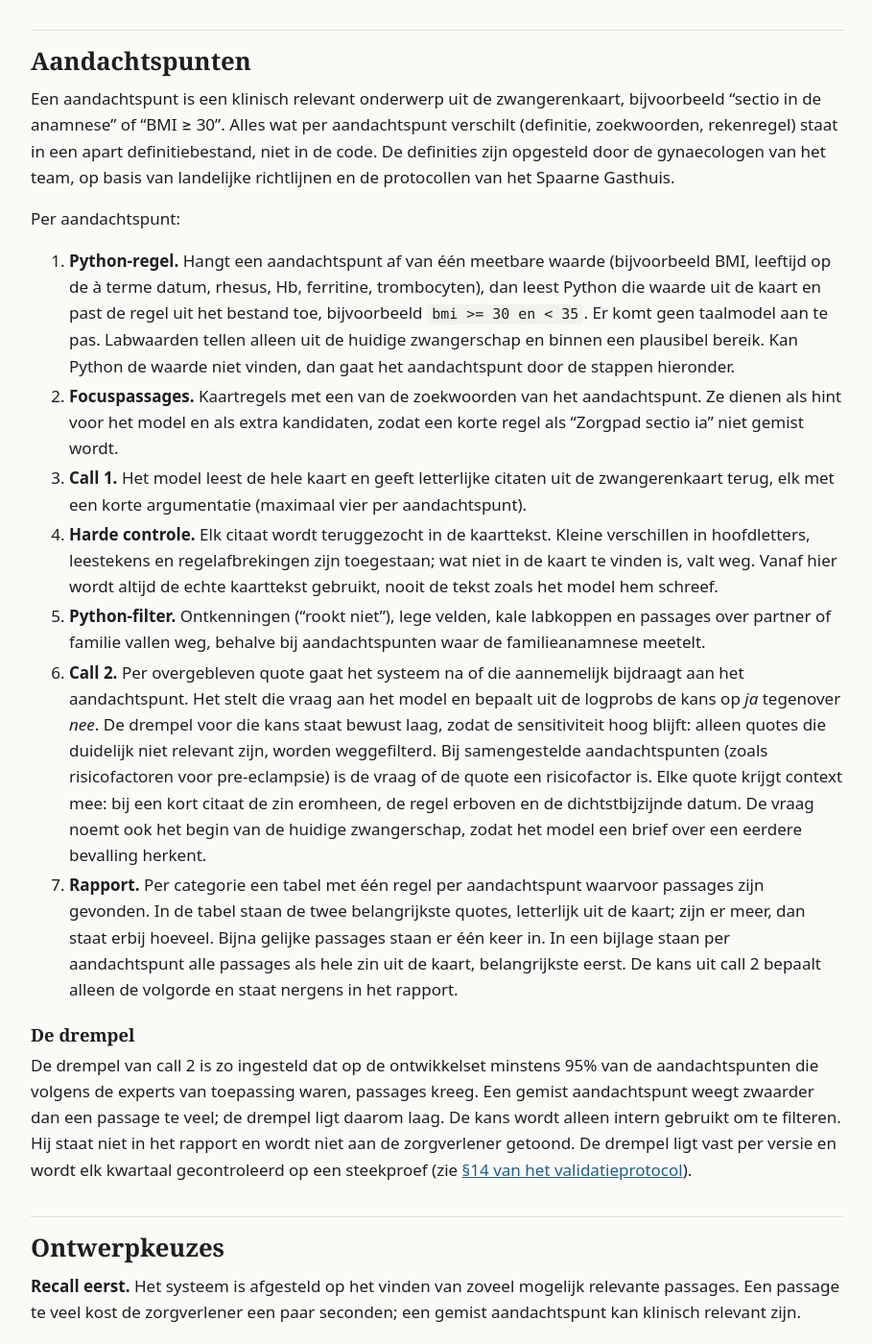
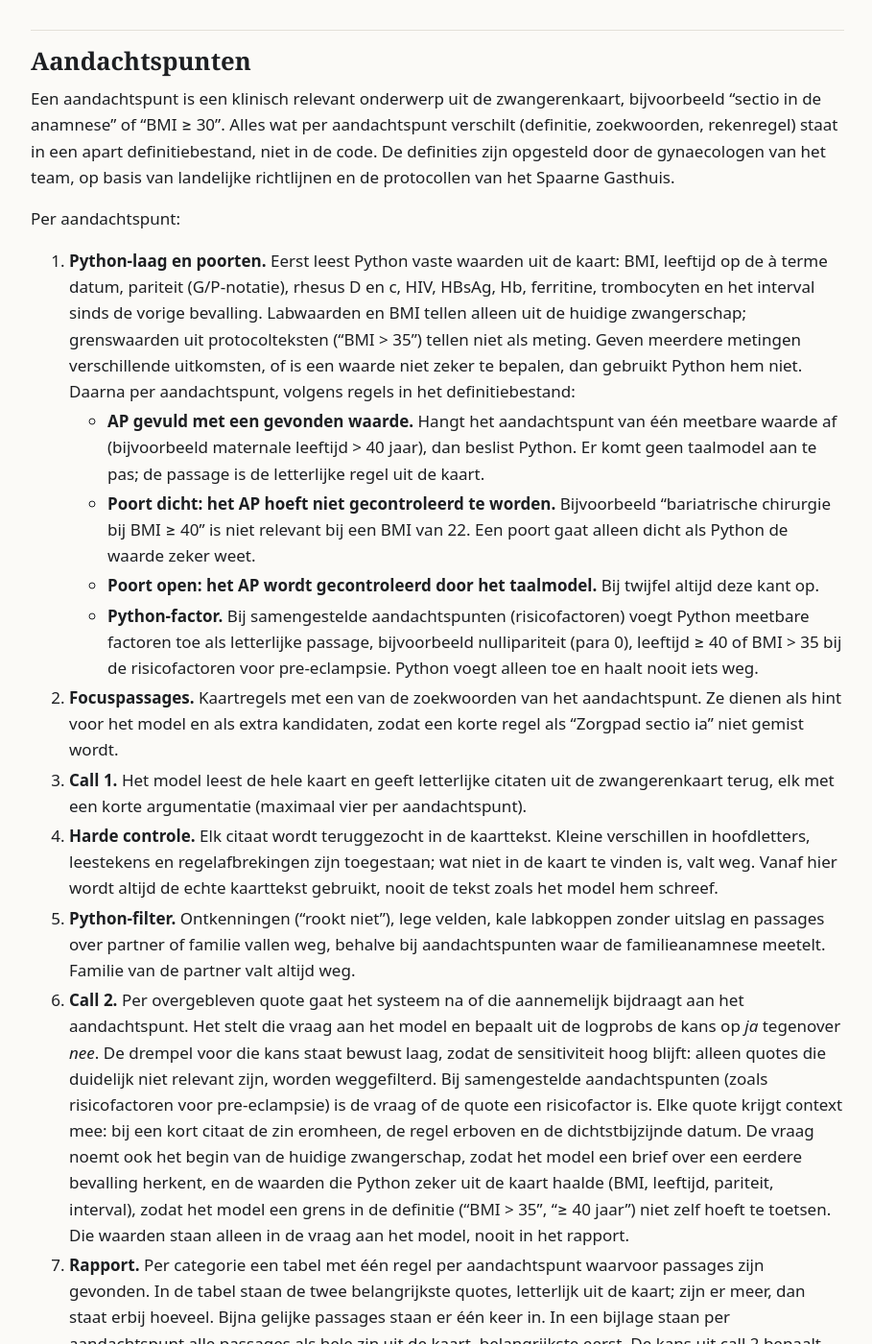
Before and after one commit to Andymaarten/ZwangerenkaartAI, a Jekyll site: the page built from docs/methode.md, in a window 1280 px wide and 1400 px high, scrolled down 1349 px. Shown: the whole window at 96% size, without its empty margins (184-1093 px from the left). Built offline with Jekyll 4.4.1, drawn with Linux system fonts in a browser that asks for light colours.

Commit message:
15-10-2026: versie v3-ontwikkelset-20261015 (poorten, Python-factor, Python-waarden in call 2), figuur met open vragen en poorten, methode A voor samengestelde aandachtspunten in protocol en gouden standaard

```diff
--- a/docs/methode.md
+++ b/docs/methode.md
@@ -58,11 +58,20 @@ Gasthuis.
 
 Per aandachtspunt:
 
-1. **Python-regel.** Hangt een aandachtspunt af van één meetbare waarde (bijvoorbeeld BMI, leeftijd op de à terme
-   datum, rhesus, Hb, ferritine, trombocyten), dan leest Python die waarde uit de kaart en past de regel uit het bestand
-   toe, bijvoorbeeld `bmi >= 30 en < 35`. Er komt geen taalmodel aan te pas. Labwaarden tellen alleen uit de huidige
-   zwangerschap en binnen een plausibel bereik. Kan Python de waarde niet vinden, dan gaat het aandachtspunt door de
-   stappen hieronder.
+1. **Python-laag en poorten.** Eerst leest Python vaste waarden uit de kaart: BMI, leeftijd op de à terme datum,
+   pariteit (G/P-notatie), rhesus D en c, HIV, HBsAg, Hb, ferritine, trombocyten en het interval sinds de vorige
+   bevalling. Labwaarden en BMI tellen alleen uit de huidige zwangerschap; grenswaarden uit protocolteksten
+   ("BMI > 35") tellen niet als meting. Geven meerdere metingen verschillende uitkomsten, of is een waarde niet zeker
+   te bepalen, dan gebruikt Python hem niet. Daarna per aandachtspunt, volgens regels in het definitiebestand:
+   - **AP gevuld met een gevonden waarde.** Hangt het aandachtspunt van één meetbare waarde af (bijvoorbeeld
+     maternale leeftijd > 40 jaar), dan beslist Python. Er komt geen taalmodel aan te pas; de passage is de
+     letterlijke regel uit de kaart.
+   - **Poort dicht: het AP hoeft niet gecontroleerd te worden.** Bijvoorbeeld "bariatrische chirurgie bij BMI ≥ 40" is
+     niet relevant bij een BMI van 22. Een poort gaat alleen dicht als Python de waarde zeker weet.
+   - **Poort open: het AP wordt gecontroleerd door het taalmodel.** Bij twijfel altijd deze kant op.
+   - **Python-factor.** Bij samengestelde aandachtspunten (risicofactoren) voegt Python meetbare factoren toe als
+     letterlijke passage, bijvoorbeeld nullipariteit (para 0), leeftijd ≥ 40 of BMI > 35 bij de risicofactoren voor
+     pre-eclampsie. Python voegt alleen toe en haalt nooit iets weg.
 2. **Focuspassages.** Kaartregels met een van de zoekwoorden van het aandachtspunt. Ze dienen als hint voor het model
    en als extra kandidaten, zodat een korte regel als "Zorgpad sectio ia" niet gemist wordt.
 3. **Call 1.** Het model leest de hele kaart en geeft letterlijke citaten uit de zwangerenkaart terug, elk met een korte
@@ -70,15 +79,18 @@ Per aandachtspunt:
 4. **Harde controle.** Elk citaat wordt teruggezocht in de kaarttekst. Kleine verschillen in hoofdletters, leestekens
    en regelafbrekingen zijn toegestaan; wat niet in de kaart te vinden is, valt weg. Vanaf hier wordt altijd de echte
    kaarttekst gebruikt, nooit de tekst zoals het model hem schreef.
-5. **Python-filter.** Ontkenningen ("rookt niet"), lege velden, kale labkoppen en passages over partner of familie
-   vallen weg, behalve bij aandachtspunten waar de familieanamnese meetelt.
+5. **Python-filter.** Ontkenningen ("rookt niet"), lege velden, kale labkoppen zonder uitslag en passages over partner
+   of familie vallen weg, behalve bij aandachtspunten waar de familieanamnese meetelt. Familie van de partner valt
+   altijd weg.
 6. **Call 2.** Per overgebleven quote gaat het systeem na of die aannemelijk bijdraagt aan het aandachtspunt. Het
    stelt die vraag aan het model en bepaalt uit de logprobs de kans op *ja* tegenover *nee*. De drempel voor die kans
    staat bewust laag, zodat de sensitiviteit hoog blijft: alleen quotes die duidelijk niet relevant zijn, worden
    weggefilterd. Bij samengestelde aandachtspunten (zoals risicofactoren voor pre-eclampsie) is de vraag of de quote een
    risicofactor is. Elke quote krijgt context mee: bij een kort citaat de zin eromheen, de regel erboven en de
    dichtstbijzijnde datum. De vraag noemt ook het begin van de huidige zwangerschap, zodat het model een brief over een
-   eerdere bevalling herkent.
+   eerdere bevalling herkent, en de waarden die Python zeker uit de kaart haalde (BMI, leeftijd, pariteit,
+   interval), zodat het model een grens in de definitie ("BMI > 35", "≥ 40 jaar") niet zelf hoeft te toetsen. Die
+   waarden staan alleen in de vraag aan het model, nooit in het rapport.
 7. **Rapport.** Per categorie een tabel met één regel per aandachtspunt waarvoor passages zijn gevonden. In de tabel
    staan de twee belangrijkste quotes, letterlijk uit de kaart; zijn er meer, dan staat erbij hoeveel. Bijna gelijke
    passages staan er één keer in. In een bijlage staan per aandachtspunt alle passages als hele zin uit de kaart,
```
Also changed, not shown: docs/index.html (+51 -54 lines), docs/resultaten/gouden_standaard_ontwikkelset.csv (+27 -27 lines), docs/validatieprotocol.md (+9 -4 lines), docs/versies.md (+9 -0 lines), tools/analyse.py (+5 -2 lines).
